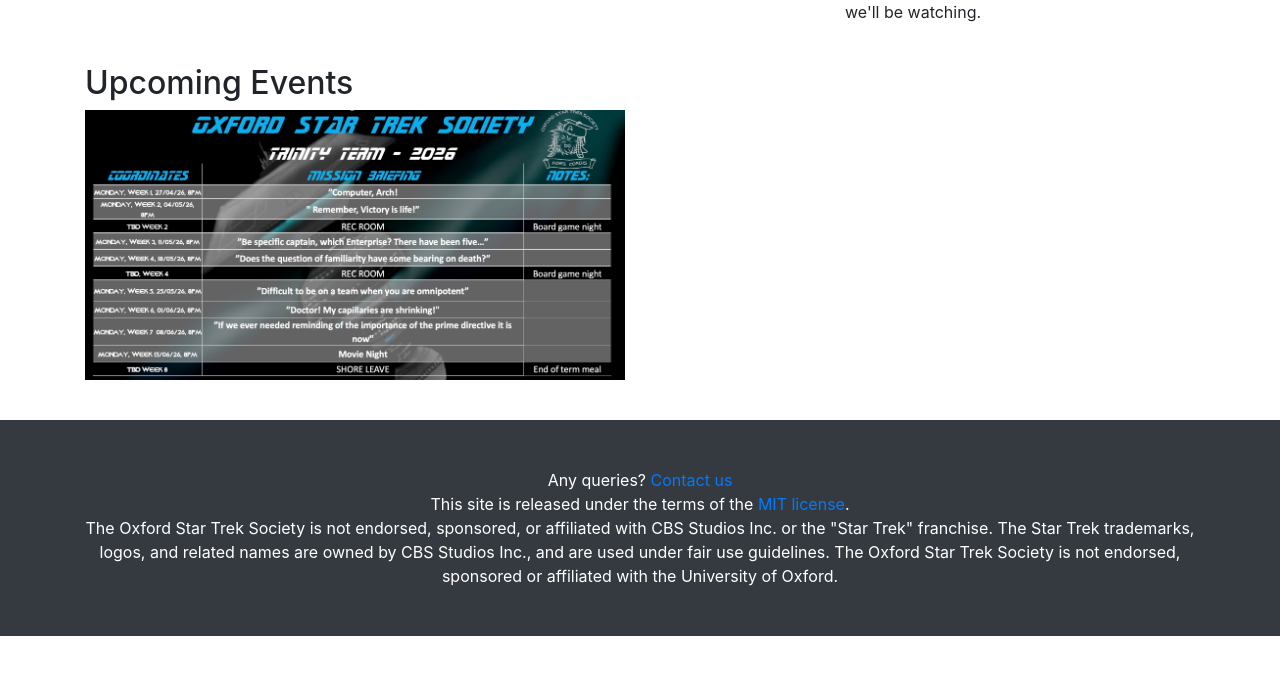
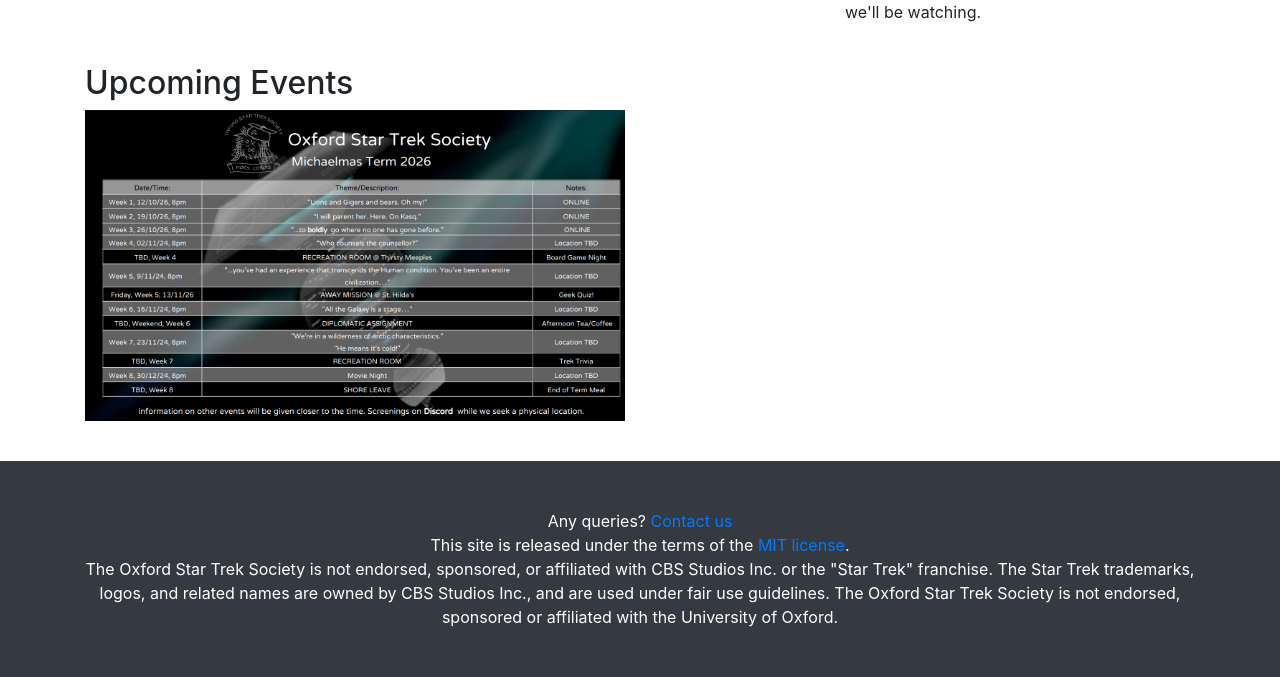
Before and after one commit to oxfordstartreksociety/oxfordstartreksociety.github.io, a Jekyll site: the page built from calendar.html, in a window 1280 px wide. Shown: the part 713-1390 px from the top of the page. Built offline with Jekyll 4.4.1, drawn with Linux system fonts in a browser that asks for light colours; before the commit the page ends 1349 px from its top, so only the background shows below that.

Commit message:
Added Michaelmas 2026 term card

```diff
--- a/calendar.html
+++ b/calendar.html
@@ -52,30 +52,9 @@
 	<h2>Upcoming Events</h2>
 	<div class="row">
 		<div class="col-lg-6 mb-4">
-			<a href="img/TrekSocTermCardT26.jpg" target="_blank">
-				<img src="img/TrekSocTermCardT26.jpg" alt="Trinity Term 2026 Card" class="img-fluid mb-3" />
+			<a href="img/TrekSocTermCardM26.png" target="_blank">
+				<img src="img/TrekSocTermCardM26.png" alt="Michaelmas Term 2026 Card" class="img-fluid mb-3" />
 			</a>
-			<!--
-			<h3>Hilary Term 2026</h3>
-			<h4>Monday Nights</h4>
-			<ul>
-				<li><strong>Week 1:</strong> Holodeck Adventures</li>
-				<li><strong>Week 2:</strong> Jem'Hadar</li>
-				<li><strong>Week 3:</strong> Time Travel</li>
-				<li><strong>Week 4:</strong> Character Death </li>
-				<li><strong>Week 5:</strong> Omnipotent Characters</li>
-				<li><strong>Week 6:</strong> Unnappreciated Reg Barcay Day </li>
-				<li><strong>Week 7:</strong> Prime Directive</li>
-				<li><strong>Week 8:</strong> Movie Night </li>
-			</ul>
-			<h4>Socials & Extra Activities</h4>
-			<ul>
-				<li><strong>Week 2:</strong> TBD</li>
-				<li><strong>Week 4:</strong> TBD</li>
-				<li><strong>Week 6:</strong> TBD</li>
-				<li><strong>Week 8:</strong> End of term meal</li>
-			</ul>
-			-->
 		</div>
 	</div>
 </div>
```
Also changed, not shown: img/TrekSocTermCardM26.png (added), 1 other file.
